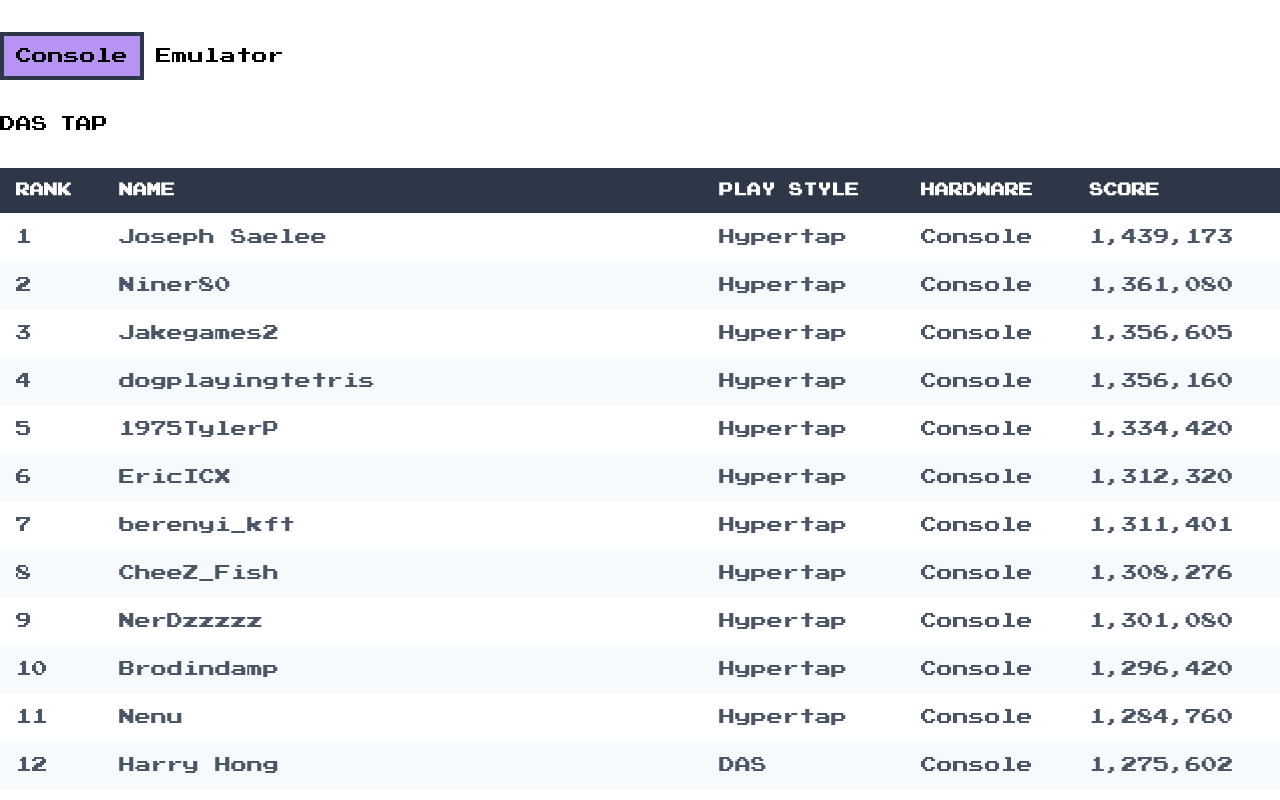
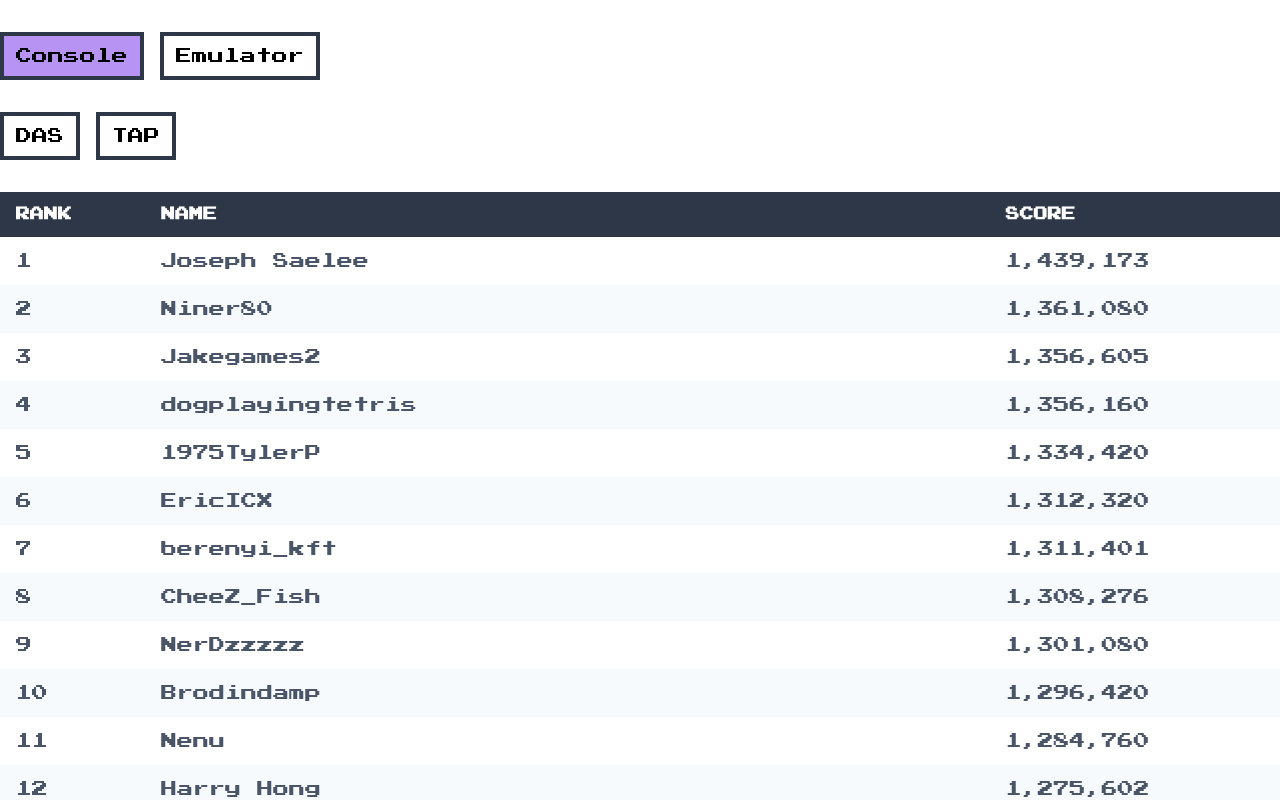
Before and after one commit to jefk/kansuto, a Next.js app: page / in a window 1280 px wide. Shown: the top 800 px of the page. Built offline with nearby package versions, Linux system fonts and the light colour scheme.

Commit message:
finish filters for playStyle, console/emu

```diff
--- a/pages/index.tsx
+++ b/pages/index.tsx
@@ -2,35 +2,41 @@ import Head from 'next/head'
 import { players } from '@/data/scores'
 import cx from 'classnames'
 import { useState, useMemo } from 'react'
-import get from 'lodash/get'
 
 interface Filters {
   hardware: {
     Console: boolean
     Emulator: boolean
   }
+  playStyle: {
+    Hypertap: boolean
+    DAS: boolean
+  }
 }
 
 const defaultFilters: Filters = {
   hardware: { Console: true, Emulator: false },
+  playStyle: { Hypertap: false, DAS: false },
 }
 
 const tw = {
   button: ['px-3', 'py-2', 'border-4', 'border-gray-800', 'transition', 'duration-100'],
 }
 
-const noFilterSet = (facet) => Object.values(facet).every((value) => value === false)
+const noFilterSet = (facetSetting) => Object.values(facetSetting).every((value) => value === false)
 
 const Home = () => {
-  const [filters, setFilters] = useState(defaultFilters)
+  const [filters, setFilters] = useState<Filters>(defaultFilters)
   const filteredPlayers = useMemo(
     () =>
-      players.filter((player) => {
-        if (noFilterSet(filters.hardware)) {
-          return true
-        }
-        return get(filters, `hardware.${player.hardware}`)
-      }),
+      players.filter((player) =>
+        ['hardware', 'playStyle'].every((facet) => {
+          if (noFilterSet(filters[facet])) {
+            return true
+          }
+          return filters[facet][player[facet]]
+        })
+      ),
     [filters]
   )
   return (
@@ -41,7 +47,7 @@ const Home = () => {
       </Head>
 
       <main className="container mx-auto">
-        <div className="flex gap-3 mt-8">
+        <div className="flex gap-4 mt-8">
           <button
             className={cx(tw.button, { 'bg-purple-400': filters.hardware.Console })}
             onClick={() =>
@@ -53,29 +59,55 @@ const Home = () => {
           >
             Console
           </button>
-          <button>Emulator</button>
+          <button
+            className={cx(tw.button, { 'bg-purple-400': filters.hardware.Emulator })}
+            onClick={() =>
+              setFilters((filters) => {
+                const hardware = { ...filters.hardware, Emulator: !filters.hardware.Emulator }
+                return { ...filters, hardware }
+              })
+            }
+          >
+            Emulator
+          </button>
         </div>
-        <div className="flex gap-3 mt-8">
-          <div>DAS</div>
-          <div>TAP</div>
+        <div className="flex gap-4 mt-8">
+          <button
+            className={cx(tw.button, { 'bg-purple-400': filters.playStyle.DAS })}
+            onClick={() =>
+              setFilters((filters) => {
+                const playStyle = { ...filters.playStyle, DAS: !filters.playStyle.DAS }
+                return { ...filters, playStyle }
+              })
+            }
+          >
+            DAS
+          </button>
+          <button
+            className={cx(tw.button, { 'bg-purple-400': filters.playStyle.Hypertap })}
+            onClick={() =>
+              setFilters((filters) => {
+                const playStyle = { ...filters.playStyle, Hypertap: !filters.playStyle.Hypertap }
+                return { ...filters, playStyle }
+              })
+            }
+          >
+            TAP
+          </button>
         </div>
         <table className="min-w-full bg-white mt-8">
           <thead className="bg-gray-800 text-white">
             <tr>
               <th className="text-left py-3 px-4 uppercase font-semibold text-sm">Rank</th>
               <th className="text-left py-3 px-4 uppercase font-semibold text-sm">Name</th>
-              <th className="text-left py-3 px-4 uppercase font-semibold text-sm">Play Style</th>
-              <th className="text-left py-3 px-4 uppercase font-semibold text-sm">Hardware</th>
               <th className="text-left py-3 px-4 uppercase font-semibold text-sm">Score</th>
             </tr>
           </thead>
           <tbody className="text-gray-700">
-            {filteredPlayers.map(({ name, score, playStyle, hardware }, index) => (
+            {filteredPlayers.map(({ name, score }, index) => (
               <tr key={name} className={cx({ 'bg-gray-100': index % 2 })}>
                 <td className="py-3 px-4">{index + 1}</td>
                 <td className="py-3 px-4">{name}</td>
-                <td className="py-3 px-4">{playStyle}</td>
-                <td className="py-3 px-4">{hardware}</td>
                 <td className="py-3 px-4">{score.toLocaleString()}</td>
               </tr>
             ))}
```
